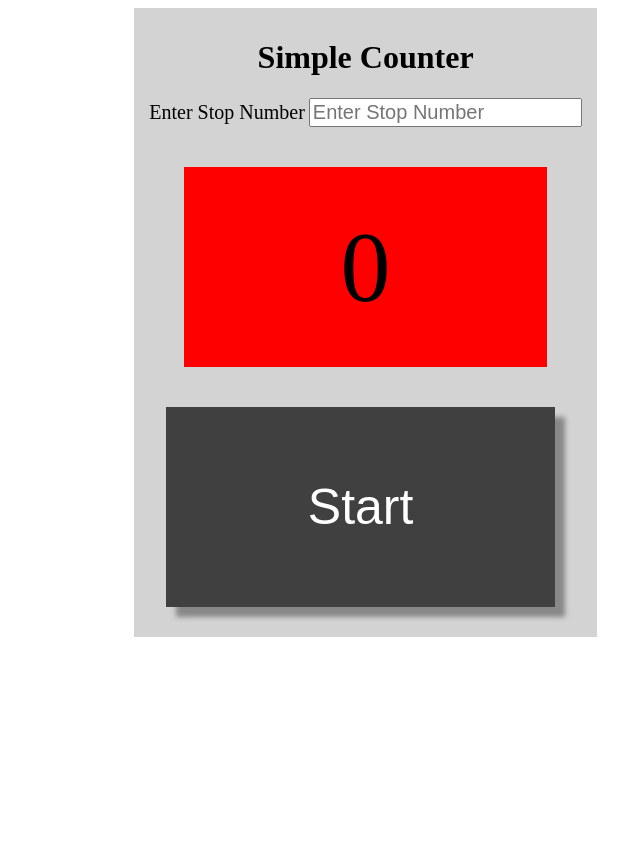
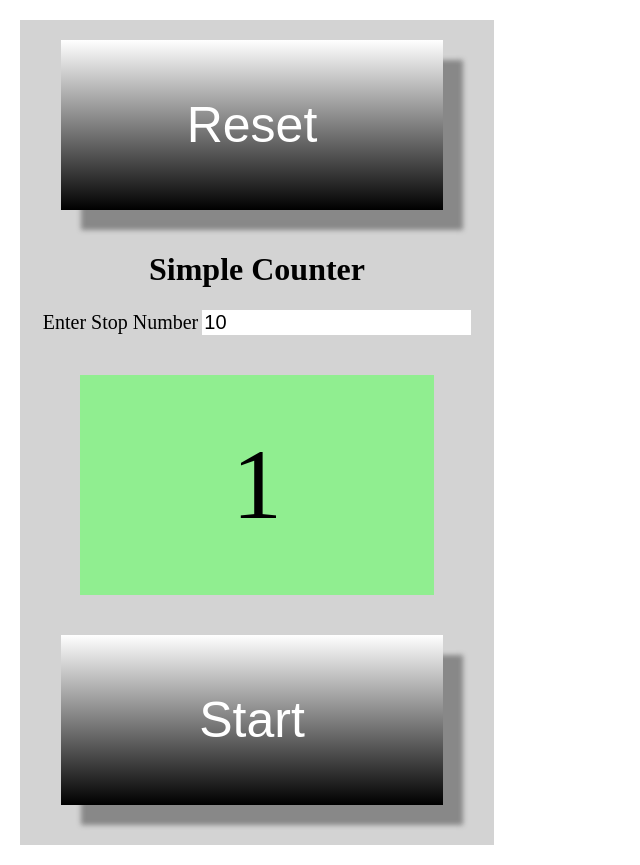
Before and after one commit to adachenski/JavaScript-OOP-Homeworks, a plain HTML site: page JavaScript DOM And Events/SimpleCounter/Index.html in a window 1280 px wide. Both pictures are taken after a click on the button "Start". Shown: the whole page, without its empty margins (0-640 px from the left). Before the commit the page ends 800 px from the top, so only its background shows below. Drawn offline with Linux system fonts and the light colour scheme.

Commit message:
Reset Button and UI

```diff
--- a/JavaScript DOM And Events/SimpleCounter/Index.html
+++ b/JavaScript DOM And Events/SimpleCounter/Index.html
@@ -11,13 +11,14 @@
 
 <div class="container">
 
+    <button id="button-top">Reset</button>
     <h1 id="counter">Simple Counter</h1>
 
     <label>Enter Stop Number</label>
-    <input type="number" id="input-stop" placeholder="Enter Stop Number">
+    <input type="number" value="10" id="input-stop" placeholder="Enter Stop Number">
 
     <div id="inner-screen"></div>
-    <button onclick="startCount()" id="button">Start</button>
+    <button id="button">Start</button>
 
 </div>
 
--- a/JavaScript DOM And Events/SimpleCounter/simple-counter.css
+++ b/JavaScript DOM And Events/SimpleCounter/simple-counter.css
@@ -1,53 +1,50 @@
-
-h1 {
-
+body{
+    margin: 10px;
+    padding: 10px;
 }
 
 label, input {
     font-size: 20px;
+    border: 0;
 }
 
 .container {
-
-    min-width: 300px;
+    min-width: 350px;
     min-height: 550px;
-    padding: 10px;
-    position: relative;
+    padding: 20px;
     text-align: center;
-    left: 10%;
-    top: 0;
     background-color: lightgray;
     width: 35%;
-    height: 60%;
+
 }
 
 #inner-screen {
-
     width: auto;
     margin: 40px;
-    height: 200px;
-    line-height: 200px;
+    height: 220px;
+    line-height: 220px;
     background-color: lightgreen;
     font-size: 100px;
 }
 
-#button {
-
+button {
     width: 88%;
-    height: 200px;
+    height: 170px;
     margin-bottom: 20px;
     font-size: 50px;
     color: #ffffff;
-    background-color: #404040;
-
+    background:linear-gradient(white, black);
     padding: 10px;
     margin-right: 10px;
     border: 0;
-    box-shadow: 10px 10px 5px #888888;
+    box-shadow: 20px 20px 5px #888888;
+    outline: none;
 
 }
 
-#button:hover {
-    box-shadow: 15px 15px 5px #888888;
+button:active {
+    width: 84%;
+    box-shadow: 10px 10px 5px #888888;
+    font-size: 40px;
     color: lightcoral;
 }
--- a/JavaScript DOM And Events/SimpleCounter/simple-counter.js
+++ b/JavaScript DOM And Events/SimpleCounter/simple-counter.js
@@ -1,20 +1,41 @@
 /**
  * Created by Just Nasko on 5/8/2016.
  */
-var count = 0;
+var count = 1,
+    btn = document.getElementById('button'),
+    btnTop = document.getElementById('button-top'),
+    innerScreen = document.getElementById('inner-screen');
 
 function playSound() {
     var sound = document.getElementById("audio");
     sound.play();
 }
-function startCount() {
+
+
+btn.addEventListener("click",function() {
 
     var stopCount = document.getElementById("input-stop").value;
-    document.getElementById("inner-screen").innerHTML = count;
+    var button = document.getElementById("button");
+
+    innerScreen.innerHTML = count;
 
     if (count >= stopCount) {
-        document.getElementById("inner-screen").style.backgroundColor = "red";
+        innerScreen.style.backgroundColor = "red";
         playSound();
     }
     return count++;
-}
+
+});
+
+btnTop.addEventListener("click",function(){
+    count=1;
+    innerScreen.innerHTML=0;
+    innerScreen.style.backgroundColor="lightGreen";
+});
+
+
+//tochevent for smartphones
+
+button.addEventListener('touchstart',function(){
+
+});
```
